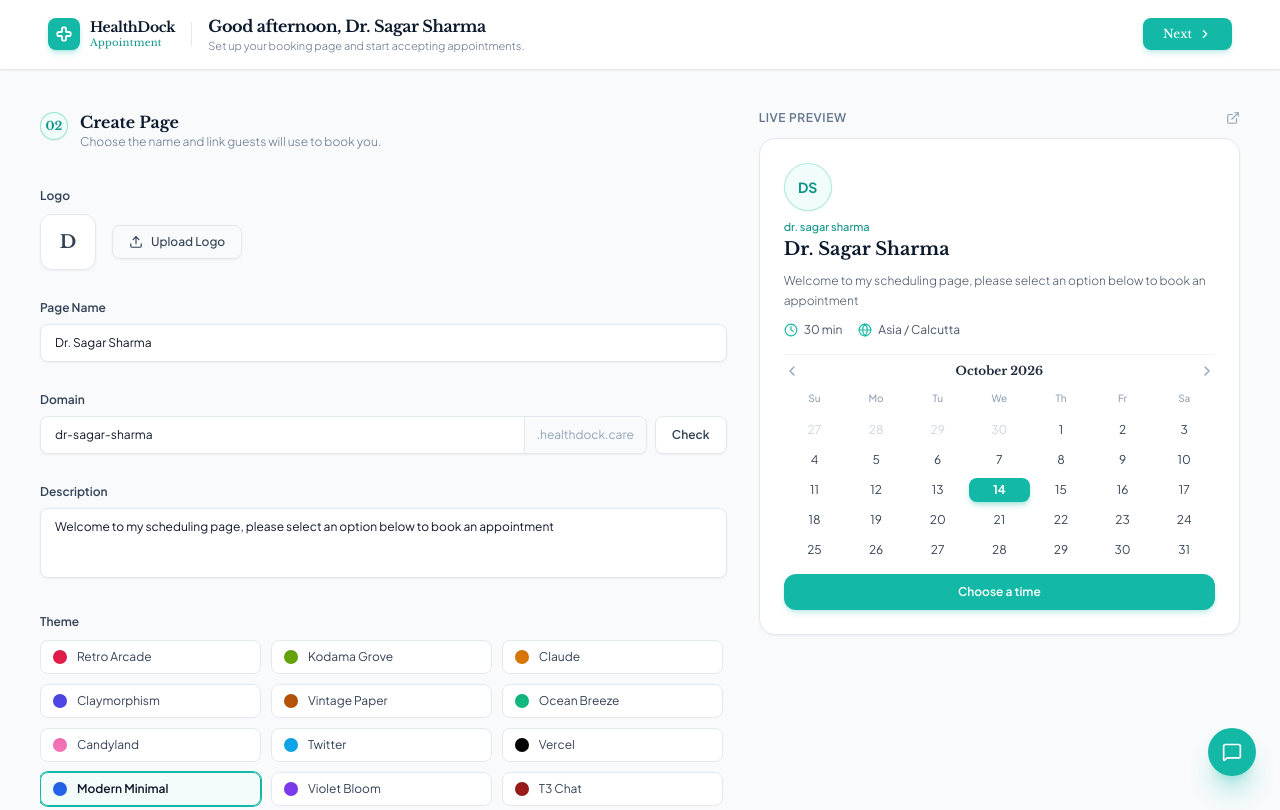
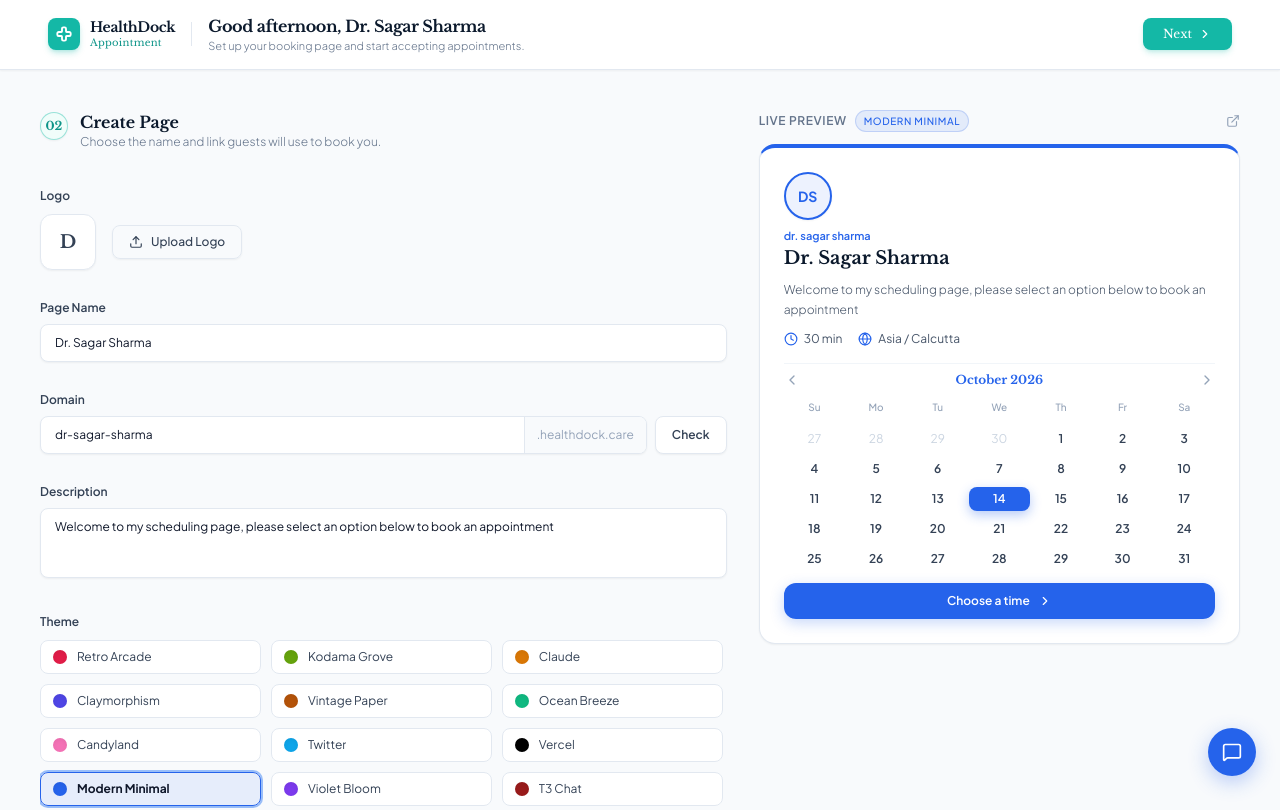
Before and after one commit to sagar-sharma98/Healthdock_appoinment, a React (Vite) app in the folder frontend/: page /onboarding in a window 1280 px wide. Shown: the top 810 px of the page. Built offline with nearby package versions, Linux system fonts and the light colour scheme; no server answers.

Commit message:
Fix syntax error and dynamically update right-side calendar with selected theme color on onboarding page

```diff
--- a/frontend/src/pages/OnboardingCreatePage.jsx
+++ b/frontend/src/pages/OnboardingCreatePage.jsx
@@ -53,6 +53,9 @@ export default function OnboardingCreatePage() {
   const [slugStatus, setSlugStatus] = useState(null); // { available: boolean, message: string }
   const [isSubmitting, setIsSubmitting] = useState(false);
   const [logoPreview, setLogoPreview] = useState(null);
+
+  const activeTheme = THEMES.find(t => t.name.toLowerCase() === selectedTheme.toLowerCase()) || THEMES[9];
+  const activeColor = activeTheme.color;
 
   // Initial check or load from existing doctor
   useEffect(() => {
@@ -319,17 +322,18 @@ export default function OnboardingCreatePage() {
 
             <div className="grid grid-cols-2 sm:grid-cols-3 gap-2.5 max-h-56 overflow-y-auto pr-1">
               {THEMES.map((th) => {
-                const isSelected = selectedTheme === th.name;
+                const isSelected = selectedTheme.toLowerCase() === th.name.toLowerCase();
                 return (
                   <button
                     key={th.id}
                     type="button"
                     onClick={() => setSelectedTheme(th.name)}
-                    className={`flex items-center gap-2.5 px-3 py-2 rounded-lg border text-left text-xs transition-all ${
+                    className={`flex items-center gap-2.5 px-3 py-2 rounded-lg border text-left text-xs transition-all cursor-pointer ${
                       isSelected
-                        ? 'border-teal-500 bg-teal-50/50 dark:bg-teal-950/30 ring-1 ring-teal-500 font-semibold text-slate-900 dark:text-white'
+                        ? 'font-bold text-slate-900 dark:text-white shadow-sm ring-2'
                         : 'border-slate-200 dark:border-slate-800 bg-white dark:bg-[#101927] text-slate-700 dark:text-slate-300 hover:border-slate-300 dark:hover:border-slate-700'
                     }`}
+                    style={isSelected ? { borderColor: th.color, ringColor: th.color, backgroundColor: `${th.color}15` } : {}}
                   >
                     <span
                       className="w-3.5 h-3.5 rounded-full flex-shrink-0 shadow-inner"
@@ -348,7 +352,8 @@ export default function OnboardingCreatePage() {
               type="button"
               onClick={handleCreatePage}
               disabled={isSubmitting}
-              className="px-6 py-2.5 bg-teal-500 hover:bg-teal-600 text-white text-xs font-serif font-medium rounded-lg shadow-md shadow-teal-500/20 transition-all hover:scale-[1.02]"
+              className="px-6 py-2.5 text-white text-xs font-serif font-medium rounded-lg shadow-md transition-all hover:scale-[1.02] cursor-pointer"
+              style={{ backgroundColor: activeColor, boxShadow: `0 4px 14px ${activeColor}35` }}
             >
               {isSubmitting ? 'Creating Page...' : 'Create Page'}
             </button>
@@ -358,16 +363,34 @@ export default function OnboardingCreatePage() {
         {/* Right Column: Live Preview (Matches Screenshot 1 & 2) */}
         <div className="lg:col-span-5 space-y-3">
           <div className="flex items-center justify-between text-xs font-semibold text-slate-500 dark:text-slate-400 uppercase tracking-wider">
-            <span>LIVE PREVIEW</span>
+            <div className="flex items-center gap-2">
+              <span>LIVE PREVIEW</span>
+              <span
+                className="text-[10px] px-2 py-0.5 rounded-full font-medium transition-all"
+                style={{ backgroundColor: `${activeColor}18`, color: activeColor, border: `1px solid ${activeColor}30` }}
+              >
+                {activeTheme.name}
+              </span>
+            </div>
             <ExternalLink className="w-3.5 h-3.5 text-slate-400 hover:text-teal-500 cursor-pointer transition-colors" />
           </div>
 
           {/* Live Preview Card */}
-          <div className="bg-white dark:bg-[#0B192C] border border-slate-200 dark:border-slate-800 rounded-2xl p-6 shadow-sm space-y-4">
+          <div
+            className="bg-white dark:bg-[#0B192C] border border-slate-200 dark:border-slate-800 rounded-2xl p-6 shadow-sm space-y-4 transition-all"
+            style={{ borderTop: `4px solid ${activeColor}` }}
+          >
 
             {/* Doctor Avatar & Titles */}
             <div className="space-y-2">
-              <div className="w-12 h-12 rounded-full bg-teal-50 dark:bg-teal-950/60 border border-teal-500/30 flex items-center justify-center font-bold text-teal-600 dark:text-teal-400 text-sm overflow-hidden shadow-sm">
+              <div
+                className="w-12 h-12 rounded-full flex items-center justify-center font-bold text-sm overflow-hidden shadow-sm transition-all"
+                style={{
+                  backgroundColor: `${activeColor}15`,
+                  border: `2px solid ${activeColor}`,
+                  color: activeColor,
+                }}
+              >
                 {logoPreview ? (
                   <img src={logoPreview} alt="Logo" className="w-full h-full object-cover" />
                 ) : (
@@ -376,7 +399,10 @@ export default function OnboardingCreatePage() {
               </div>
 
               <div>
-                <p className="text-[11px] text-teal-600 dark:text-teal-400 font-medium lowercase">
+                <p
+                  className="text-[11px] font-semibold lowercase transition-colors"
+                  style={{ color: activeColor }}
+                >
                   {pageName.toLowerCase()}
                 </p>
                 <h3 className="text-lg font-bold font-serif text-[#0B192C] dark:text-white capitalize">
@@ -391,11 +417,11 @@ export default function OnboardingCreatePage() {
               {/* Time & Timezone Badges */}
               <div className="flex items-center gap-4 text-xs text-slate-600 dark:text-slate-400 pt-1">
                 <div className="flex items-center gap-1.5">
-                  <Clock className="w-3.5 h-3.5 text-teal-500" />
+                  <Clock className="w-3.5 h-3.5 transition-colors" style={{ color: activeColor }} />
                   <span>30 min</span>
                 </div>
                 <div className="flex items-center gap-1.5">
-                  <Globe className="w-3.5 h-3.5 text-teal-500" />
+                  <Globe className="w-3.5 h-3.5 transition-colors" style={{ color: activeColor }} />
                   <span>Asia / Calcutta</span>
                 </div>
               </div>
@@ -404,9 +430,9 @@ export default function OnboardingCreatePage() {
             {/* Calendar Widget matching Screenshot */}
             <div className="pt-2 border-t border-slate-100 dark:border-slate-800/80 space-y-3">
               <div className="flex items-center justify-between text-xs font-semibold text-slate-800 dark:text-slate-200">
-                <ChevronLeft className="w-4 h-4 text-slate-400 hover:text-teal-500 cursor-pointer" />
-                <span className="font-serif">October 2026</span>
-                <ChevronRight className="w-4 h-4 text-slate-400 hover:text-teal-500 cursor-pointer" />
+                <ChevronLeft className="w-4 h-4 text-slate-400 hover:text-slate-600 dark:hover:text-white cursor-pointer" />
+                <span className="font-serif font-semibold" style={{ color: activeColor }}>October 2026</span>
+                <ChevronRight className="w-4 h-4 text-slate-400 hover:text-slate-600 dark:hover:text-white cursor-pointer" />
               </div>
 
               {/* Days of week */}
@@ -427,69 +453,60 @@ export default function OnboardingCreatePage() {
                 <span className="text-slate-300 dark:text-slate-600 py-1">28</span>
                 <span className="text-slate-300 dark:text-slate-600 py-1">29</span>
                 <span className="text-slate-300 dark:text-slate-600 py-1">30</span>
-                <span className="text-slate-700 dark:text-slate-300 py-1">1</span>
-                <span className="text-slate-700 dark:text-slate-300 py-1">2</span>
-                <span className="text-slate-700 dark:text-slate-300 py-1">3</span>
 
-                <span className="text-slate-700 dark:text-slate-300 py-1">4</span>
-                <span className="text-slate-700 dark:text-slate-300 py-1">5</span>
-                <span className="text-slate-700 dark:text-slate-300 py-1">6</span>
-                <span className="text-slate-700 dark:text-slate-300 py-1">7</span>
-                <span className="text-slate-700 dark:text-slate-300 py-1">8</span>
-                <span className="text-slate-700 dark:text-slate-300 py-1">9</span>
-                <span className="text-slate-700 dark:text-slate-300 py-1">10</span>
-
-                <span className="text-slate-700 dark:text-slate-300 py-1">11</span>
-                <span className="text-slate-700 dark:text-slate-300 py-1">12</span>
-                <span className="text-slate-700 dark:text-slate-300 py-1">13</span>
-
-                {/* Selected active day matching Screenshot with HealthDock Teal */}
-                <button
-                  type="button"
-                  onClick={() => setSelectedDate(14)}
-                  className="py-1 rounded-lg bg-teal-500 text-white font-bold shadow-md shadow-teal-500/30"
-                >
-                  14
-                </button>
-
-                <span className="text-slate-700 dark:text-slate-300 py-1 cursor-pointer hover:bg-teal-50 dark:hover:bg-teal-950/40 rounded">15</span>
-                <span className="text-slate-700 dark:text-slate-300 py-1 cursor-pointer hover:bg-teal-50 dark:hover:bg-teal-950/40 rounded">16</span>
-                <span className="text-slate-700 dark:text-slate-300 py-1 cursor-pointer hover:bg-teal-50 dark:hover:bg-teal-950/40 rounded">17</span>
-
-                <span className="text-slate-700 dark:text-slate-300 py-1">18</span>
-                <span className="text-slate-700 dark:text-slate-300 py-1">19</span>
-                <span className="text-slate-700 dark:text-slate-300 py-1">20</span>
-                <span className="text-slate-700 dark:text-slate-300 py-1">21</span>
-                <span className="text-slate-700 dark:text-slate-300 py-1">22</span>
-                <span className="text-slate-700 dark:text-slate-300 py-1">23</span>
-                <span className="text-slate-700 dark:text-slate-300 py-1">24</span>
-
-                <span className="text-slate-700 dark:text-slate-300 py-1">25</span>
-                <span className="text-slate-700 dark:text-slate-300 py-1">26</span>
-                <span className="text-slate-700 dark:text-slate-300 py-1">27</span>
-                <span className="text-slate-700 dark:text-slate-300 py-1">28</span>
-                <span className="text-slate-700 dark:text-slate-300 py-1">29</span>
-                <span className="text-slate-700 dark:text-slate-300 py-1">30</span>
-                <span className="text-slate-700 dark:text-slate-300 py-1">31</span>
+                {Array.from({ length: 31 }, (_, i) => i + 1).map((day) => {
+                  const isDaySelected = selectedDate === day;
+                  return (
+                    <button
+                      key={day}
+                      type="button"
+                      onClick={() => setSelectedDate(day)}
+                      className={`py-1 rounded-lg text-xs font-semibold transition-all cursor-pointer ${
+                        isDaySelected
+                          ? 'text-white font-bold shadow-md'
+                          : 'text-slate-700 dark:text-slate-300 hover:bg-slate-100 dark:hover:bg-slate-800'
+                      }`}
+                      style={
+                        isDaySelected
+                          ? {
+                              backgroundColor: activeColor,
+                              boxShadow: `0 4px 12px ${activeColor}55`,
+                            }
+                          : {}
+                      }
+                    >
+                      {day}
+                    </button>
+                  );
+                })}
               </div>
 
               {/* Bottom CTA Button */}
               <button
                 type="button"
-                className="w-full py-2.5 bg-teal-500 hover:bg-teal-600 text-white font-semibold rounded-xl text-xs shadow-md shadow-teal-500/20 transition-all mt-3 hover:scale-[1.01]"
+                className="w-full py-2.5 text-white font-semibold rounded-xl text-xs transition-all mt-3 hover:scale-[1.01] shadow-md cursor-pointer flex items-center justify-center gap-2"
+                style={{
+                  backgroundColor: activeColor,
+                  boxShadow: `0 4px 14px ${activeColor}40`,
+                }}
               >
-                Choose a time
+                <span>Choose a time</span>
+                <ChevronRight className="w-3.5 h-3.5" />
               </button>
             </div>
           </div>
         </div>
       </main>
 
-      {/* Floating Chat Bubble matching HealthDock Teal */}
+      {/* Floating Chat Bubble matching Active Theme */}
       <div className="fixed bottom-6 right-6 z-40">
         <button
           type="button"
-          className="w-12 h-12 rounded-full bg-teal-500 hover:bg-teal-600 text-white shadow-xl shadow-teal-500/30 flex items-center justify-center transition-transform hover:scale-105"
+          className="w-12 h-12 rounded-full text-white shadow-xl flex items-center justify-center transition-transform hover:scale-105 cursor-pointer"
+          style={{
+            backgroundColor: activeColor,
+            boxShadow: `0 6px 20px ${activeColor}50`
+          }}
         >
           <MessageSquare className="w-5 h-5" />
         </button>
```
